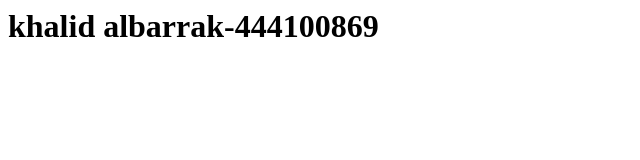
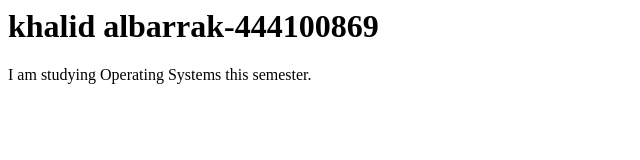
Before and after one commit to 444100869/IS424, a plain HTML site: page index.html in a window 1280 px wide. Shown: the whole page, without its empty margins (0-640 px from the left). Drawn offline with Linux system fonts and the light colour scheme.

Commit message:
Add courses paragraph

```diff
--- a/index.html
+++ b/index.html
@@ -1 +1,2 @@
 <h1>khalid albarrak-444100869</h1>
+<p>I am  studying Operating Systems this semester.</P>
```
